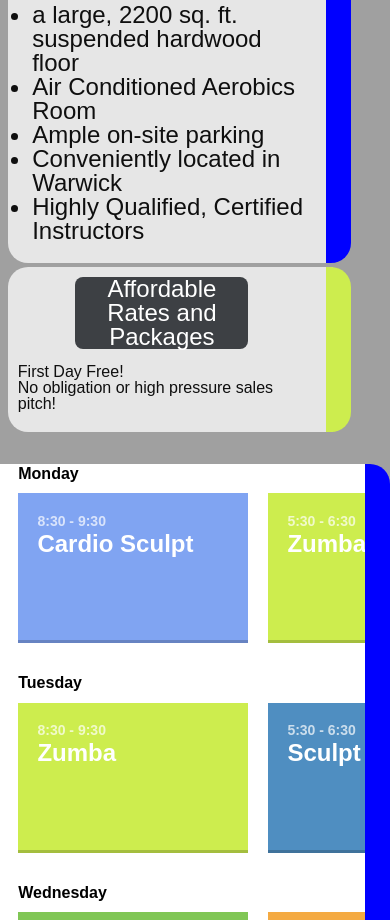
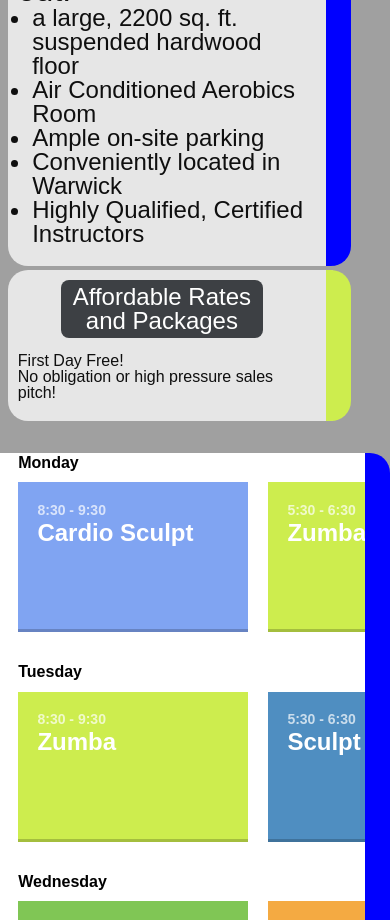
Before and after one commit to TheFitnessStudio/TheFitnessStudio, a plain HTML site: page index.html in a window 390 px wide. Shown: the part 1080-2000 px from the top of the page. Drawn offline with Linux system fonts and the light colour scheme; no server answers.

Commit message:
more mobile

```diff
--- a/styles/main.css
+++ b/styles/main.css
@@ -207,13 +207,14 @@ main div.feature{
     background-color: #3d4044;
     border-radius:8px;
     display:inline-block;
-    width:60%;
-    margin-left:20%;
+    width:70%;
+    margin-left:15%;
     text-align: center;
     transition:all 0.4s;
     font-size:150%;
     margin-bottom: 15px;
     color: white;
+    padding: 5px;
 }
 
 .button:hover{
--- a/styles/smallScreenFriend.css
+++ b/styles/smallScreenFriend.css
@@ -99,7 +99,7 @@
     }
 }
 
-@media screen and (max-width: 900px){
+@media screen and (max-width: 1000px){
     .feature{
         display: block;
     }
@@ -136,7 +136,7 @@
 			width: 100%;
 		}
 
-		.feature figure img{
+		.feature figure{
 			display:block;
 			width: 100%;
 			margin:auto;
```
